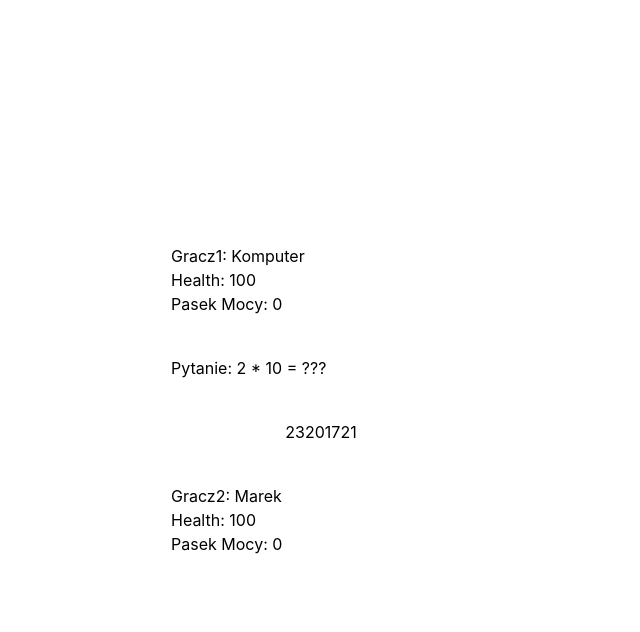
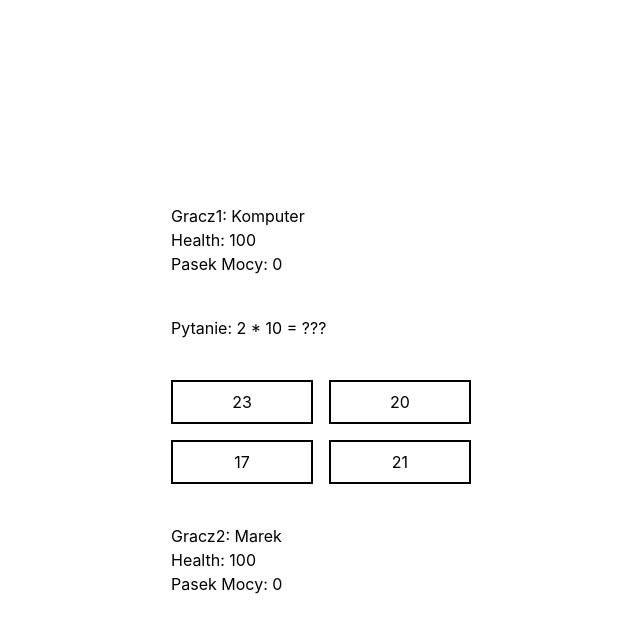
Before and after one commit to malgorzatakapuscinska/math-game, a Vue app: page / in a window 1280 px wide. Both pictures are taken after a click on the element "Start". Shown: the top 632 px of the page, without its empty margins (319-959 px from the left). Built offline with nearby package versions, Linux system fonts and the light colour scheme.

Commit message:
Add lost types and logic for player1's enawer click

```diff
--- a/src/components/PlayingTable.vue
+++ b/src/components/PlayingTable.vue
@@ -81,7 +81,7 @@ Generuje wszystkie pytania dla wybranego zakresu tabliczki mnożenia.
 @returns Tablica obiektów Question.
 */
 
-const generateQuestions = (min: number, max: number) => {
+const generateQuestions = (min: number, max: number): Question[] => {
   const questionsTable: Question[] = [];
   for (let num1 = min; num1 <= max; num1++) {
     for (let num2 = 1; num2 <= 10; num2++) {
@@ -121,7 +121,7 @@ const generatePossibleAnswers = (
   min: number,
   max: number,
   offset: number,
-) => {
+): number[] => {
   const table: number[] = [];
   const localMin = Math.max(answer - offset, min);
   const localMax = Math.min(answer + offset, max);
@@ -151,7 +151,7 @@ ponownie tasuje wynik.
 */
 const generateAnswers = (array: number[], answer: number): number[] => {
   const localArray = shuffle(array);
-  const fourItemsArray = [];
+  const fourItemsArray: number[] = [];
   for (let i = 0; i < 3; i++) {
     fourItemsArray.push(localArray[i]);
   }
@@ -205,6 +205,18 @@ const drawAnswers = () => {
 
   answers.value = localArray;
 };
+
+const handleAnswerClick = (answer: number) => {
+  console.log(answer);
+  if (!currentQuestion.value) return;
+  const player1 = players.value[1];
+  const computer = players.value[0];
+  if (answer === currentQuestion.value.answer) {
+    player1.power++;
+    player1.wins++;
+    computer.hp--;
+  }
+};
 </script>
 
 <template>
@@ -221,8 +233,18 @@ const drawAnswers = () => {
       Pytanie: {{ currentQuestion.num1 }} * {{ currentQuestion.num2 }} = ???
     </div>
     <div id="start-button" v-if="!gameStarted" @click="startGame">Start</div>
-    <div id="answers" v-if="gameStarted">
-      <button type="button" class="" v-for="answer in answers" :key="answer">
+    <div
+      id="answers"
+      v-if="gameStarted"
+      class="grid grid-cols-2 gap-4 w-[300px]"
+    >
+      <button
+        type="button"
+        @click="handleAnswerClick(answer)"
+        class="p-2 border-2 border-solid"
+        v-for="answer in answers"
+        :key="answer"
+      >
         {{ answer }}
       </button>
     </div>
```
